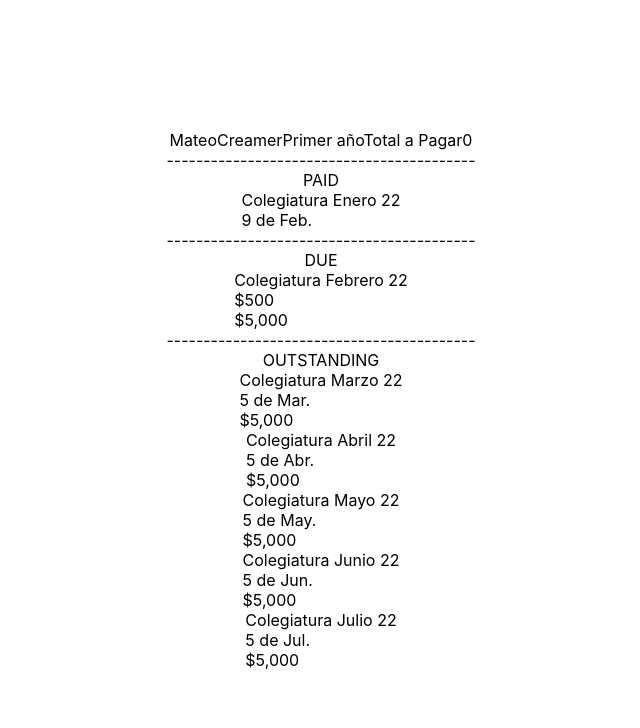
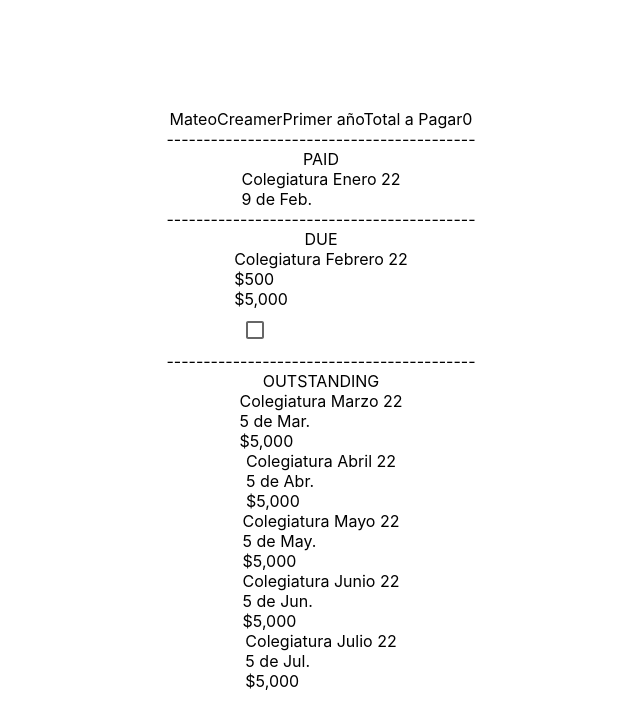
Before and after one commit to fseitun/challenge-comet, a Next.js app: page / in a window 1280 px wide. Shown: the top 728 px of the page, without its empty margins (319-959 px from the left). Built offline with nearby package versions, Linux system fonts and the light colour scheme.

Commit message:
Add basic state functionality for checked fee

```diff
--- a/components/Fees.tsx
+++ b/components/Fees.tsx
@@ -1,4 +1,11 @@
+import { useState } from 'react';
+import Checkbox from '@mui/material/Checkbox';
+
 import { Student, Order } from '../types';
+
+interface CheckedIds {
+  [key: string]: boolean;
+}
 
 interface Props {
   type: 'PAID' | 'DUE' | 'OUTSTANDING';
@@ -7,6 +14,10 @@ interface Props {
 }
 
 export function Fees({ type, orders, setTotal }: Props) {
+  const [checkedIds, setCheckedIds] = useState<CheckedIds>({});
+
+  console.log(checkedIds);
+
   if (type === 'PAID') {
     const ordersToDisplay = orders?.filter(order => order.status.toUpperCase() === type);
 
@@ -32,6 +43,7 @@ export function Fees({ type, orders, setTotal }: Props) {
             <div>{orders.name}</div>
             <div>{stringToMoney(orders.interest)}</div>
             <div>{stringToMoney(orders.price)}</div>
+            <Checkbox onChange={e => feeAdder(e.target.checked, orders, setCheckedIds, setTotal)} />
             {orders.payin?.created && <div>{dateStringWithTimezoneToString(orders.payin.created)}</div>}
           </div>
         ))}
@@ -79,3 +91,14 @@ function stringToMoney(string: string) {
 
   return formatter.format(Number(string));
 }
+
+function feeAdder(
+  checked: boolean,
+  orders: Order,
+  setCheckedIds: React.Dispatch<React.SetStateAction<CheckedIds>>,
+  setTotal: React.Dispatch<React.SetStateAction<number>>
+) {
+  const addIfCheckedOrSubtractIfUnchecked = checked ? 1 : -1;
+  setTotal(previousTotal => previousTotal + addIfCheckedOrSubtractIfUnchecked * (Number(orders.price) + Number(orders.interest)));
+  setCheckedIds(previousCheckedIds => ({ ...previousCheckedIds, [orders.id]: !previousCheckedIds[orders.id] }));
+}
--- a/pages/index.tsx
+++ b/pages/index.tsx
@@ -13,6 +13,8 @@ const studentId = '3b35fb50-3d5e-41b3-96d6-c5566141fab0';
 
 const Home: NextPage = () => {
   const [total, setTotal] = useState(0);
+
+  console.log(total);
 
   const selecterdStudent: Student | null = useStudents(studentId);
   const studentOrders: Order[] | null = useOrders(studentId);
```
